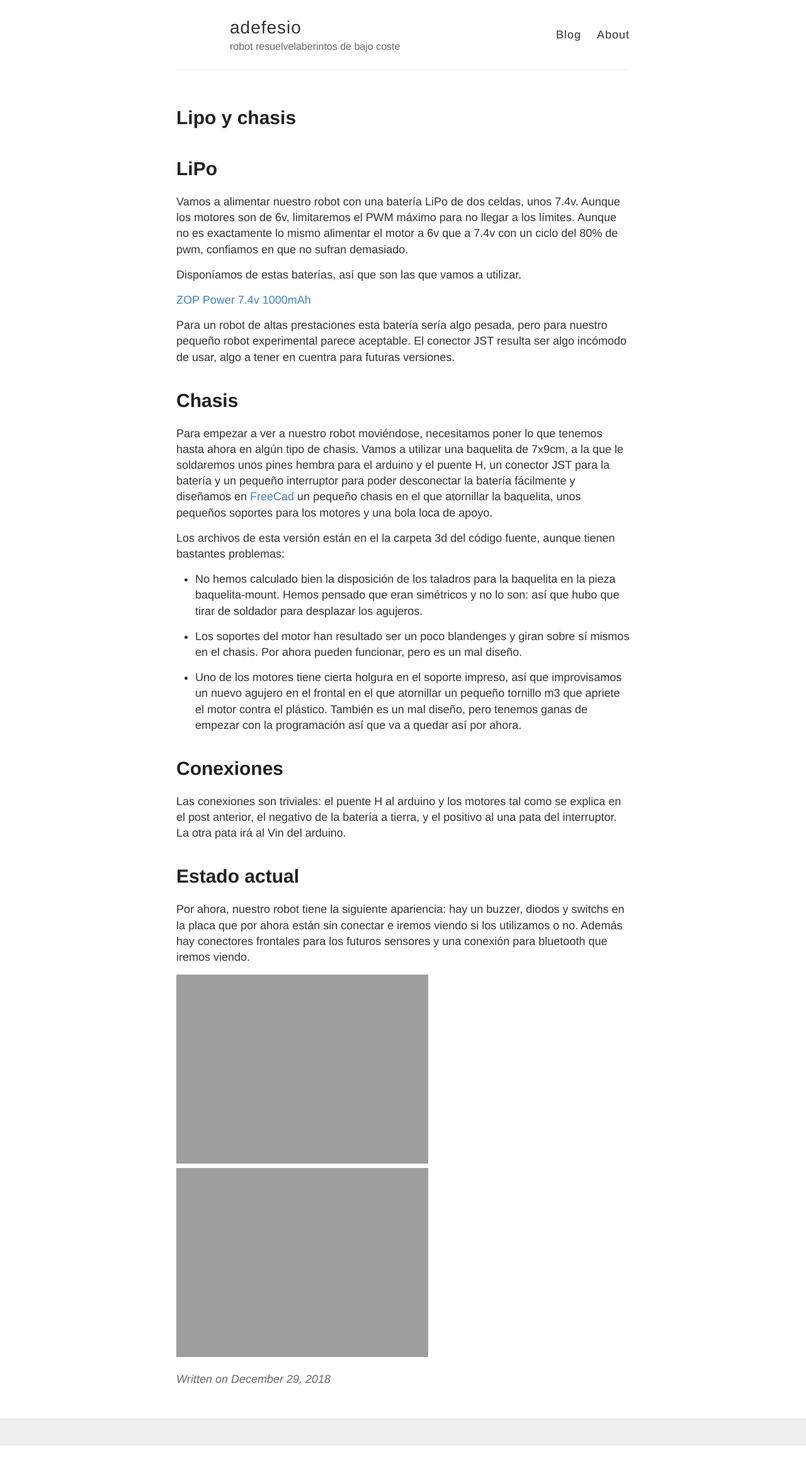
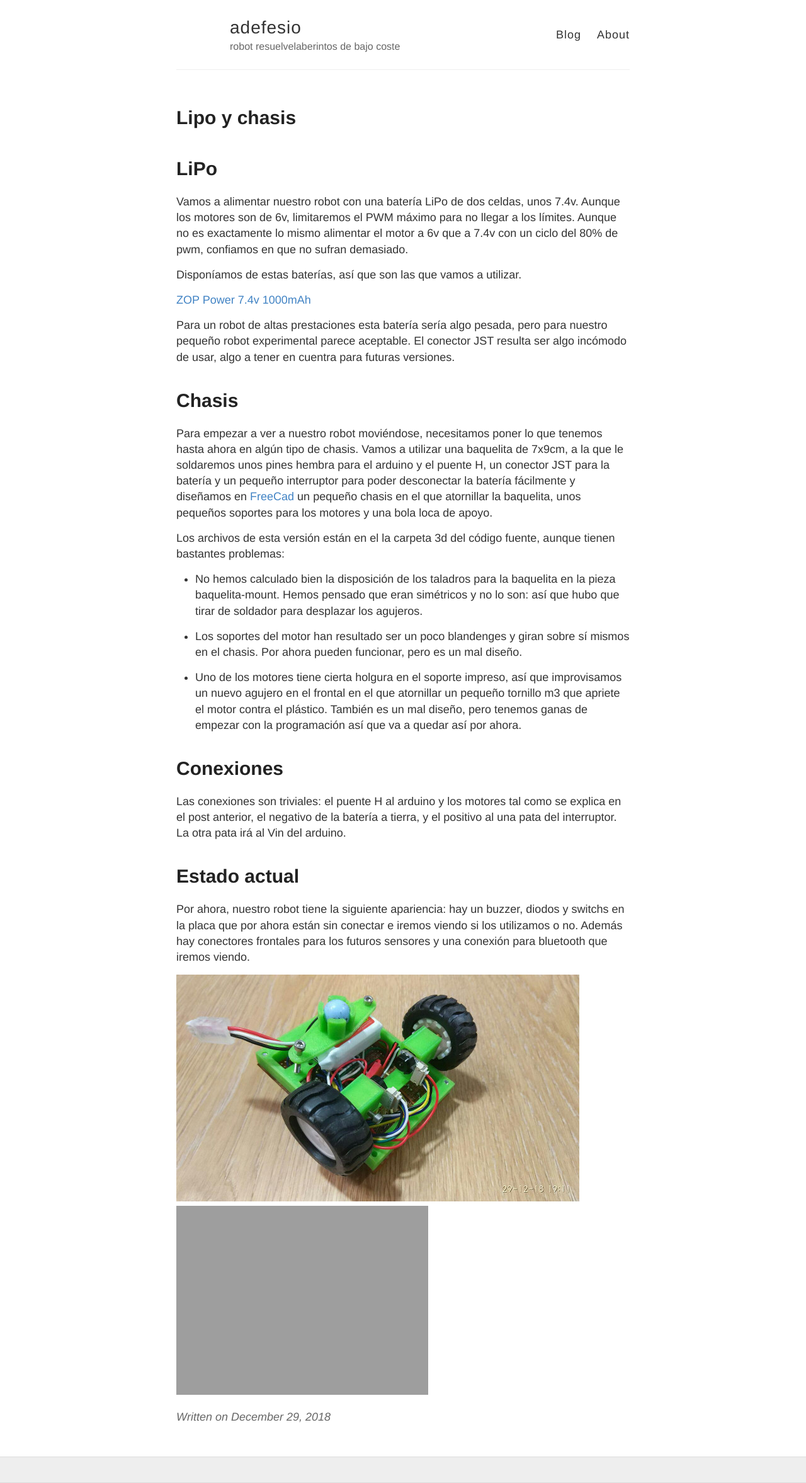
Before and after one commit to RecunchoMaker/adefesio, a Jekyll site: the page built from _posts/2018-12-29-lipo-y-chasis.md, in a window 1280 px wide. Shown: the whole page at 63% size. Built offline with Jekyll 4.4.1, drawn with Linux system fonts in a browser that asks for light colours; before the commit the page ends 2294 px from its top, so only the background shows below that.

Commit message:
fix images

```diff
--- a/_posts/2018-12-29-lipo-y-chasis.md
+++ b/_posts/2018-12-29-lipo-y-chasis.md
@@ -57,5 +57,5 @@
 o no. Además hay conectores frontales para los futuros sensores y una conexión para
 bluetooth que iremos viendo.
 
-<img src="{{ site.baseurl }}/images/adefesio-bottom.jpg" alt="adefesio parte inferior"/>
-<img src="{{ site.baseurl }}/images/adefesio-top.jpg" alt="adefesio parte superior"/>
+<img src="{{ site.baseurl }}/images/adefesio-bottom-1.jpg" alt="adefesio parte inferior"/>
+<img src="{{ site.baseurl }}/images/adefesio-top-2.jpg" alt="adefesio parte superior"/>
```
